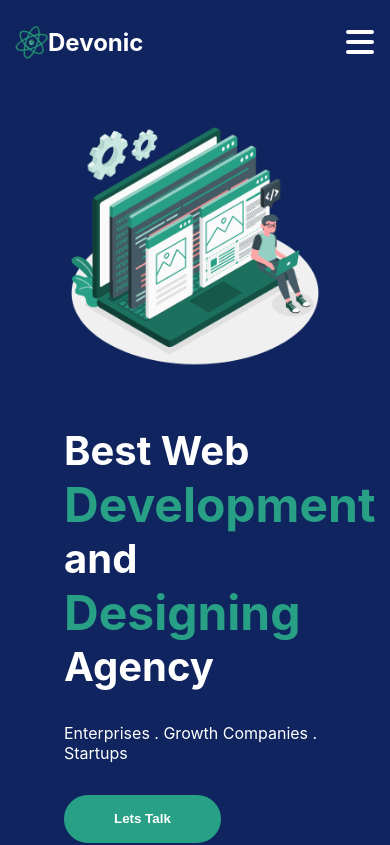
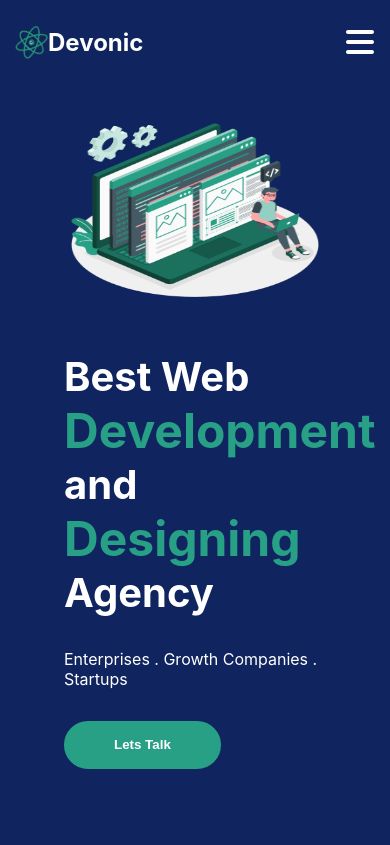
Before and after one commit to wolf021/agencywebsite, a React (Create React App) app: page / in a window 390 px wide. Shown: the top 845 px of the page. Built offline with nearby package versions, Linux system fonts and the light colour scheme.

Commit message:
nav menu

```diff
--- a/src/Scss/homePage.scss
+++ b/src/Scss/homePage.scss
@@ -218,6 +218,11 @@ text-align: center;
 
 
     }
+    .hero_wrapper{
+        display: flex;
+        justify-content: space-between;
+        padding: 0rem 2rem;
+    }
     .card_container{
         padding: 2rem 0rem;
         display: flex;
@@ -262,7 +267,7 @@ text-align: center;
     }
     .hero_container .hero_img{
         width: 100%;
-        height: auto;
+        height:12rem;
     }
     .hero_container .info_container {
 
```
